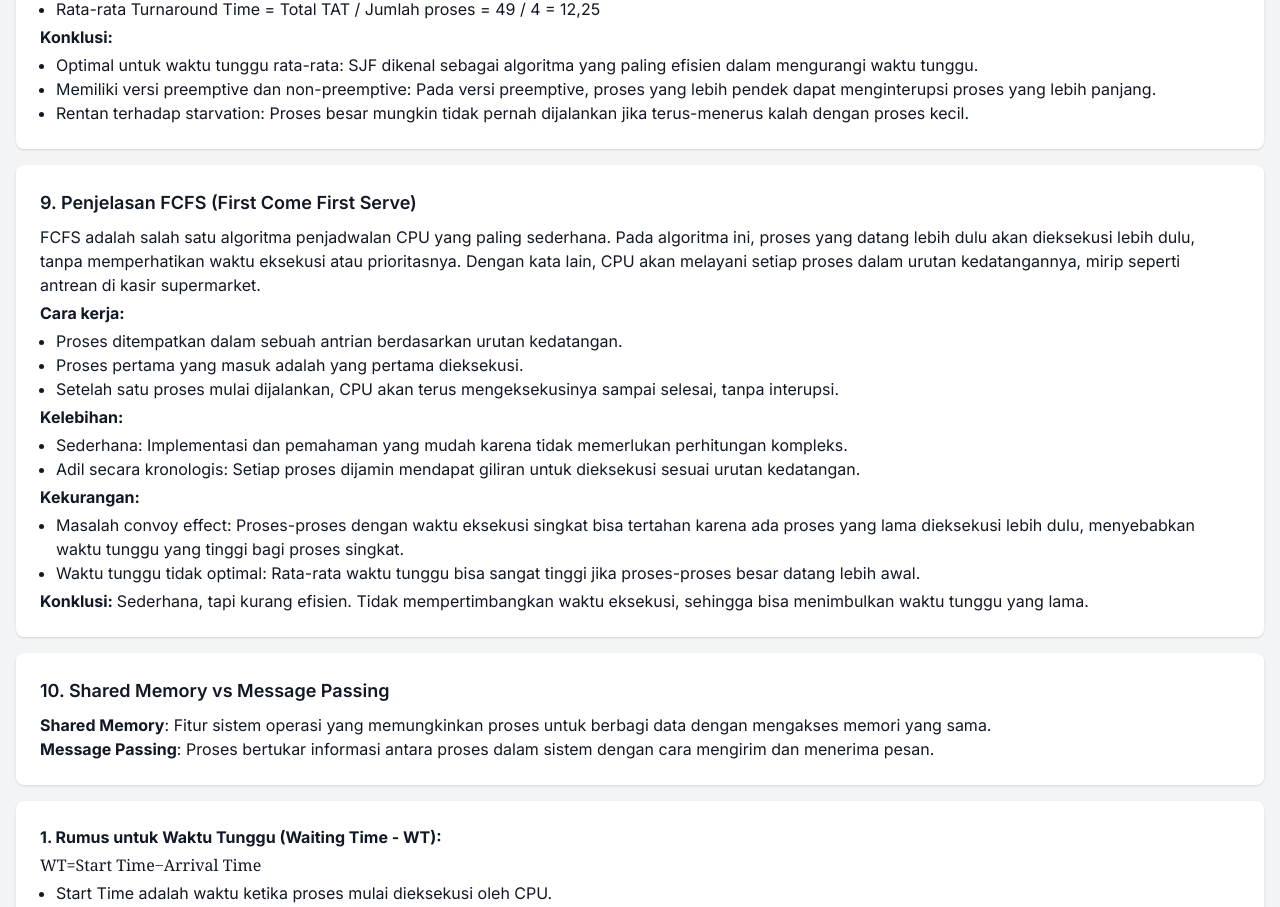
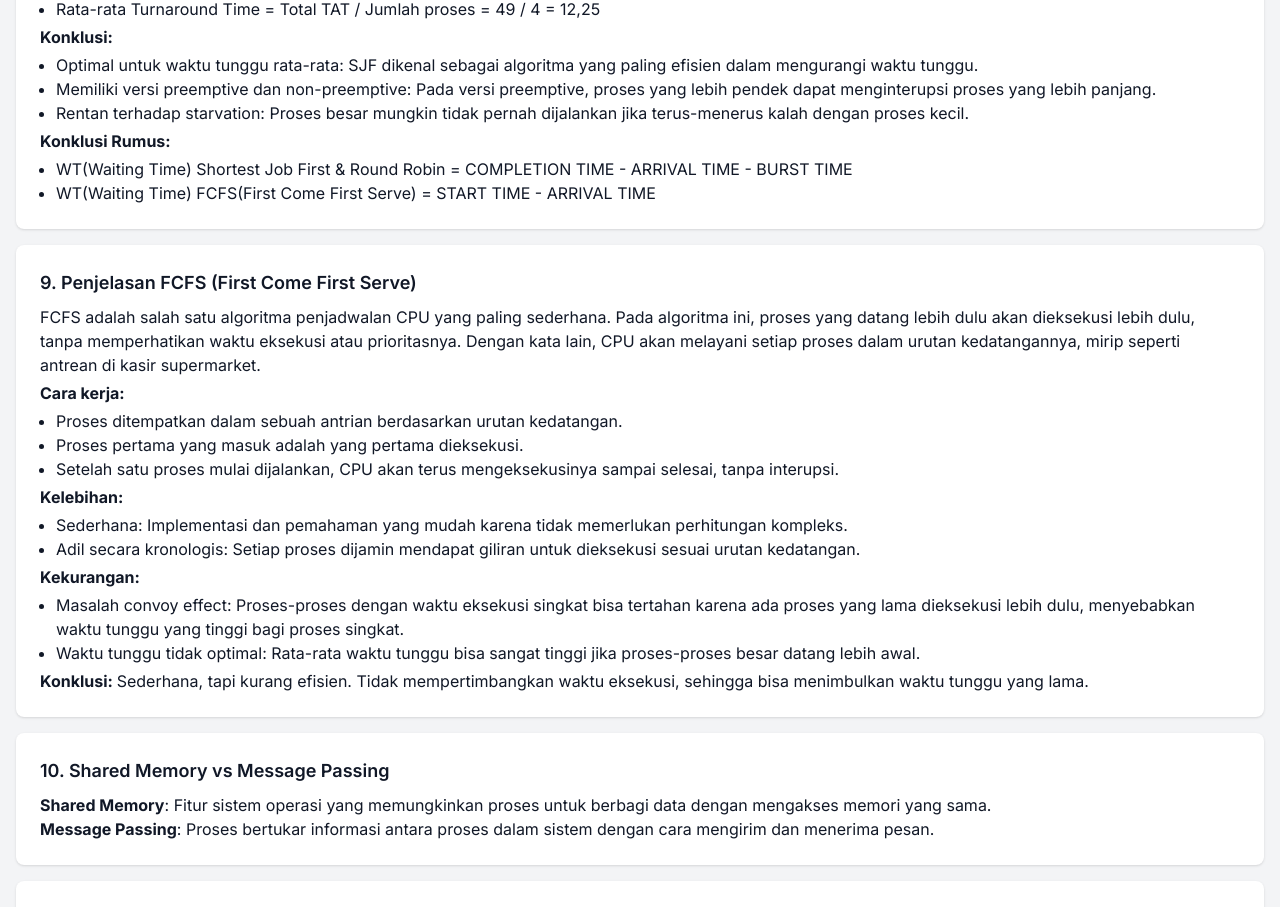
Before and after one commit to KwikAndreas/os_uts, a Next.js app: page / in a window 1280 px wide. Shown: the part 2813-3720 px from the top of the page. Built offline with nearby package versions, Linux system fonts and the light colour scheme.

Commit message:
rumus sjf

```diff
--- a/app/pages/no8.tsx
+++ b/app/pages/no8.tsx
@@ -153,6 +153,19 @@ const Nomor8 = () => {
           dijalankan jika terus-menerus kalah dengan proses kecil.
         </li>
       </ul>
+      <p>
+        <strong>Konklusi Rumus: </strong>
+      </p>
+      <ul className="list-disc pl-4">
+        <li>
+          WT(Waiting Time) Shortest Job First & Round Robin = COMPLETION TIME -
+          ARRIVAL TIME - BURST TIME
+        </li>
+        <li>
+          WT(Waiting Time) FCFS(First Come First Serve) = START TIME - ARRIVAL
+          TIME
+        </li>
+      </ul>
     </div>
   );
 };
```
